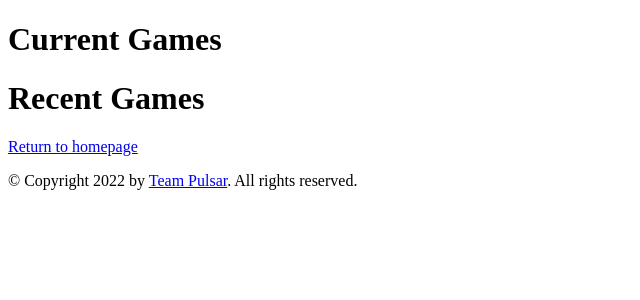
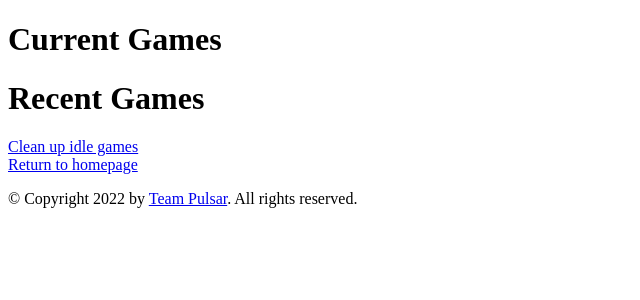
Before and after one commit to Pulsar312/Produce-Pong, a Flask app: page /games in a window 1280 px wide. Shown: the top 300 px of the page, without its empty margins (0-640 px from the left). Run offline with Flask 2, Linux system fonts and the light colour scheme; data that the repository does not hold is empty.

Commit message:
Implement cleaning up idle games

```diff
--- a/app.py
+++ b/app.py
@@ -1,22 +1,20 @@
-import json
 import time
 from flask_sock import Sock
 from os import listdir
 from os.path import isfile, join
 import random
 import json
-from typing import List, Dict, Tuple, Optional
+from typing import List
 
 import authentication
 from message import handle_chat, get_chat, get_all_pfps, receive_notification, send_list_msg, fix_list_msg
 import database
-from flask import Flask, send_from_directory, render_template, request
+from flask import Flask, send_from_directory, render_template, request, redirect, url_for
 from authentication import handle_login, get_login_page, get_username, handle_logout
 import avatar
 from pong import pongapi
-from pong.PongConfig import PongConfig
 from pong.pong_views import handle_game_page_request
-from pong.pongapi import create_new_game, find_current_game
+from pong.pongapi import find_current_game, clean_up_idle_games
 import food.achievement_database
 
 app = Flask(__name__, static_folder=None)
@@ -50,9 +48,10 @@ def request_about():
     sample: List[str] = random.sample(ingredient_files, number_random_ingredients)
     # data: Dict[str, str] = {}
     for i in range(0, number_random_ingredients):
-        data["ingred" + str(i+1) + "_src"] = sample[i]
+        data["ingred" + str(i + 1) + "_src"] = sample[i]
 
     return render_template("div_templates/about.html", **data)
+
 
 @app.route("/about_ingredients", methods=['GET'])
 def get_about_ingredients():
@@ -62,40 +61,45 @@ def get_about_ingredients():
     sample: List[str] = random.sample(ingredient_files, number_random_ingredients)
     return json.dumps(sample)
 
-#get the messages with the other user
+
+# get the messages with the other user
 @app.route("/messages/<username>", methods=['GET'])
 def request_message_user(username: str):
     main_user = get_username(request)
-    s=fix_list_msg(username, main_user)
+    s = fix_list_msg(username, main_user)
     get_data = get_chat(main_user, username)
     all_users_pfps = get_all_pfps(authentication.get_all_logged_in_users())
-    data = {"user": username,"main_user": main_user, "chat_list": get_data, "all_user_pfps": all_users_pfps, "len_chat": len(get_data), "all_users": authentication.get_all_logged_in_users(),"len": len(authentication.get_all_logged_in_users())}
+    data = {"user": username, "main_user": main_user, "chat_list": get_data, "all_user_pfps": all_users_pfps,
+            "len_chat": len(get_data), "all_users": authentication.get_all_logged_in_users(),
+            "len": len(authentication.get_all_logged_in_users())}
     return render_template("div_templates/message.html", **data)
 
-#store the message into the database
+
+# store the message into the database
 @app.route("/messages/<username>", methods=['POST'])
 def post_message(username: str):
     msg = request.get_json(force=True)
     main_user = get_username(request)
     all_users_pfps = get_all_pfps(authentication.get_all_logged_in_users())
     get_data = handle_chat(msg, main_user, username)
-    data = {"user": username,"main_user": main_user, "chat_list": get_data, "all_user_pfps": all_users_pfps, "len_chat": len(get_data), "all_users": authentication.get_all_logged_in_users(),"len": len(authentication.get_all_logged_in_users())}
-    s=receive_notification(username, main_user)
+    data = {"user": username, "main_user": main_user, "chat_list": get_data, "all_user_pfps": all_users_pfps,
+            "len_chat": len(get_data), "all_users": authentication.get_all_logged_in_users(),
+            "len": len(authentication.get_all_logged_in_users())}
+    s = receive_notification(username, main_user)
     return render_template("div_templates/message.html", **data)
 
-#handle the new message notifications
+
+# handle the new message notifications
 @app.route("/newmessage", methods=['GET'])
 def request_newmessage():
-    data=[]
+    data = []
     username = get_username(request)
-    list_msg=send_list_msg()
+    list_msg = send_list_msg()
     for one_msg in list_msg:
-        if (one_msg[1]==username):      #get the msg that was sent to_user
-            data.append([one_msg[0],username])
-    main_data={"list_of_notifications": data}
+        if (one_msg[1] == username):  # get the msg that was sent to_user
+            data.append([one_msg[0], username])
+    main_data = {"list_of_notifications": data}
     return render_template("notification_template/notification.html", **main_data)
-
-
 
 
 @app.route("/messages/<username>", methods=['GET'])
@@ -103,7 +107,9 @@ def request_message(username: str):
     main_user = get_username(request)
     get_data = get_chat(main_user, username)
     all_users_pfps = get_all_pfps(authentication.get_all_logged_in_users())
-    data = {"user": username, "main_user": main_user, "chat_list": get_data, "all_user_pfps": all_users_pfps, "len_chat": len(get_data), "all_users": authentication.get_all_logged_in_users(), "len": len(authentication.get_all_logged_in_users())}
+    data = {"user": username, "main_user": main_user, "chat_list": get_data, "all_user_pfps": all_users_pfps,
+            "len_chat": len(get_data), "all_users": authentication.get_all_logged_in_users(),
+            "len": len(authentication.get_all_logged_in_users())}
     # data = {"user": username, "sent_msg": "","main_user": get_username(request), "all_users": authentication.get_all_logged_in_users(),"len": len(authentication.get_all_logged_in_users())}
     return render_template("div_templates/message.html", **data)
 
@@ -140,7 +146,9 @@ def pfp_too_big(e):
     user = get_username(request)
     profile = database.user_profiles.find_one({'username': user})
     achievements = food.achievement_database.get_player_achievements(user)
-    to_send = {"pfp": profile["pfp"], "username": user, "error": "WOAH! This file exceeds the size of our universe. Please choose something smaller.", "achievements": achievements}
+    to_send = {"pfp": profile["pfp"], "username": user,
+               "error": "WOAH! This file exceeds the size of our universe. Please choose something smaller.",
+               "achievements": achievements}
     return render_template("div_templates/profile.html", **to_send)
 
 
@@ -148,7 +156,8 @@ def pfp_too_big(e):
 def request_homepage():
     username = get_username(request)
     all_users_pfps = get_all_pfps(authentication.get_all_logged_in_users())
-    data = {"username": username, "main_user": username, "all_users": authentication.get_all_logged_in_users(), "all_user_pfps": all_users_pfps}
+    data = {"username": username, "main_user": username, "all_users": authentication.get_all_logged_in_users(),
+            "all_user_pfps": all_users_pfps}
     return render_template("div_templates/homepage.html", **data)
 
 
@@ -187,6 +196,11 @@ def change_avatar():
     return avatar.change_avatar(request, database.user_profiles, get_username(request))
 
 
+@app.route("/default_avatar", methods=['POST'])
+def default_avatar():
+    return avatar.default_avatar(database.user_profiles, get_username(request))
+
+
 @app.route("/game/<game_id>", methods=['GET'])
 def request_game(game_id: str):
     return handle_game_page_request(request, game_id)
@@ -200,7 +214,7 @@ def request_game_websocket(socket, game_id: str):
     game = find_current_game(game_id)
     if not game:
         return
-    print("Websocket connection username: " + username)
+    # print("Websocket connection username: " + username)
     while game.game_thread_running and socket.connected:
         raw_data = socket.receive(timeout=0)
         if raw_data:
@@ -227,9 +241,10 @@ def games():
     return render_template("pong_templates/games.html", **data)
 
 
-@app.route("/default_avatar", methods=['POST'])
-def default_avatar():
-    return avatar.default_avatar(database.user_profiles, get_username(request))
+@app.route("/cleanup-games", methods=['GET'])
+def cleanup_games():
+    clean_up_idle_games()
+    return redirect(url_for("games"), code=302)
 
 
 if __name__ == "__main__":
--- a/pong/PongGame.py
+++ b/pong/PongGame.py
@@ -205,6 +205,7 @@ class PongGame:
         # Basic stuff about the game
         self.config: PongConfig = config
         self.uid: str = uuid4().hex
+        self.game_created_time = datetime.now()
         self.game_started = False  # Changes to true once both players are in
         # TODO implement a wait (countdown?) before the ball starts moving
         self.game_ended = False  # Changes to true once somebody has won
--- a/pong/pong_views.py
+++ b/pong/pong_views.py
@@ -39,4 +39,4 @@ def handle_game_page_request(request, game_id: str):
         return render_template("pong_templates/game.html", **data)
 
     else:
-        return "That game doesn't exist.", 404
+        return "This game doesn't exist.\nThis may be due to one of the following:\n- You didn't copy the full the URL\n- The game was cancelled due to inactivity\n- The server rebooted before the game finished", 404
--- a/pong/pongapi.py
+++ b/pong/pongapi.py
@@ -1,4 +1,5 @@
 # This is the file that we'll use to interact with pong games in an abstract way
+import datetime
 from typing import Optional, Dict, Any, List
 
 import database
@@ -47,7 +48,7 @@ def find_player_current_game(username: str) -> Optional[PongGame]:
 def get_current_games() -> List[Dict[str, str]]:
     ret: List[Dict[str, str]] = []
     for game in PongGame.all_games.values():
-        if game.game_started:
+        if not game.game_ended:
             d = {
                 "name": f"{game.left.username} ({game.left.score}) vs {game.right.username} ({game.right.score})",
                 "id": game.uid,
@@ -66,3 +67,16 @@ def get_recent_games() -> List[Dict[str, str]]:
         }
         ret.append(d)
     return ret
+
+
+# Remove any games that were created a long time ago that haven't started yet
+def clean_up_idle_games():
+    number_of_seconds_to_purge: int = 30  # Remove games that have been running for this many seconds without starting
+    current_time: datetime = datetime.datetime.now()
+    all_games: List[PongGame] = list(PongGame.all_games.values())
+    for game in all_games:
+        if not game.game_started:
+            delta_seconds: int = (current_time - game.game_created_time).seconds
+            if delta_seconds > number_of_seconds_to_purge:
+                del PongGame.all_games[game.uid]
+                game.game_thread_running = False
--- a/static/pong.js
+++ b/static/pong.js
@@ -4,6 +4,10 @@
 
 socket.addEventListener("message", event => {
     updateGame(JSON.parse(event.data));
+});
+
+socket.addEventListener("close", event => {
+    window.location.reload();
 });
 
 var globalPreviousFrame = null;  // The previous "data" received. Used for determining what has changed between frames
--- a/templates/pong_templates/games.html
+++ b/templates/pong_templates/games.html
@@ -16,5 +16,7 @@
         {% endfor %}
     </ul>
 
-    <a class="center-text" href="/">Return to homepage</a>
+    <a href="/cleanup-games">Clean up idle games</a>
+    <br/>
+    <a href="/">Return to homepage</a>
 {% endblock %}
```
